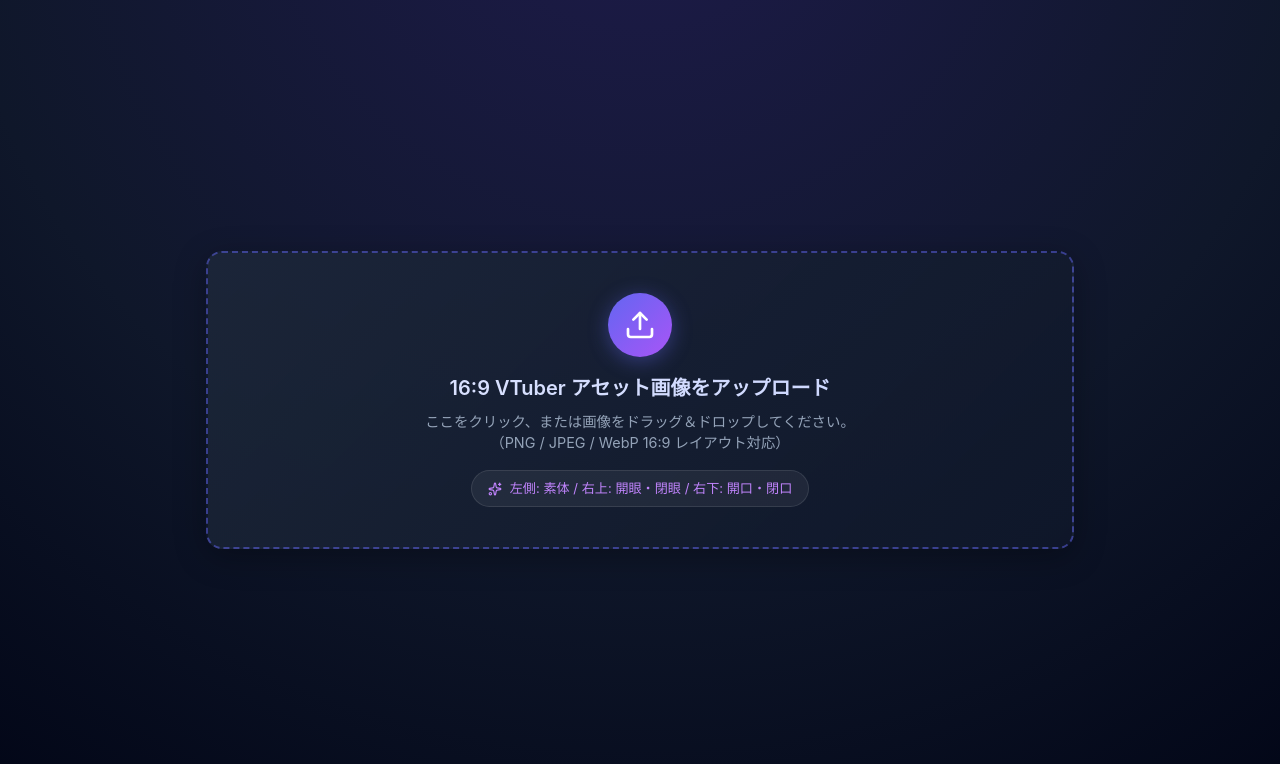
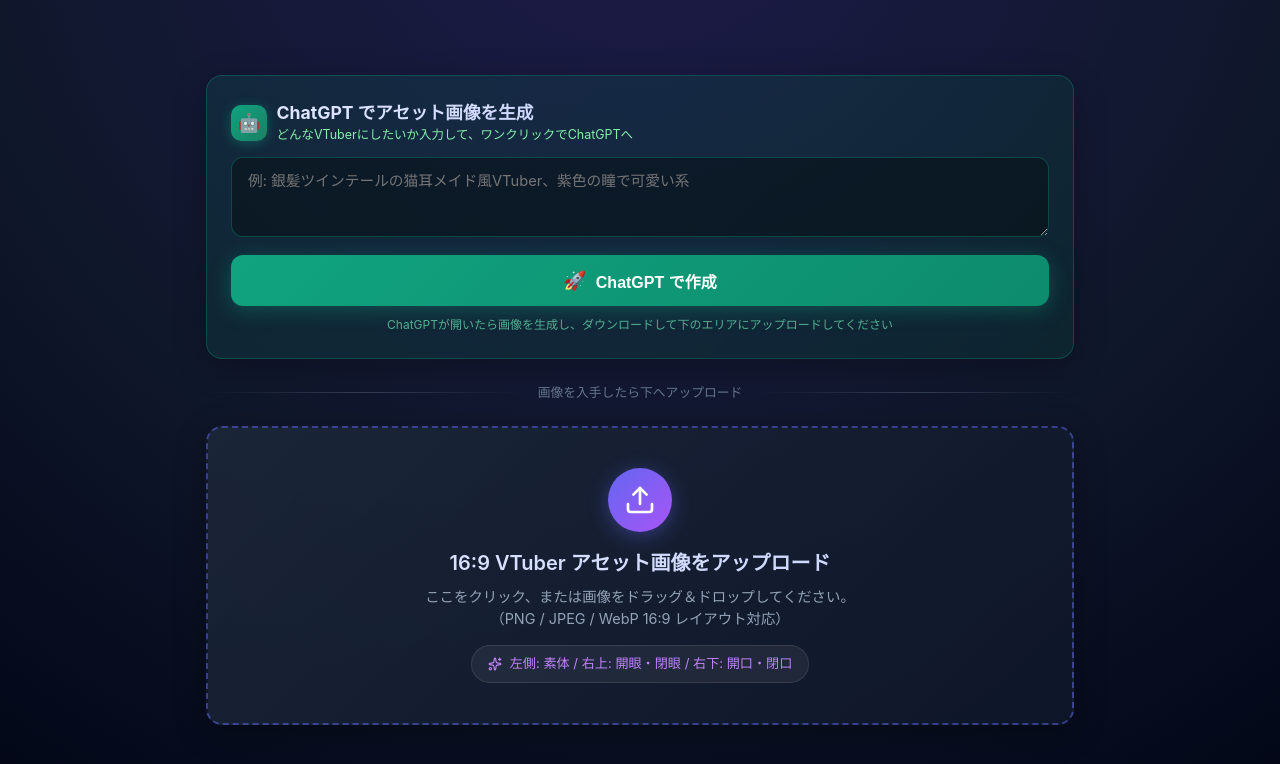
Before and after one commit to amfmu49-spec/instant-vtuber, a React (Vite) app: page /#/settings in a window 1280 px wide. Shown: the top 764 px of the page. Built offline with nearby package versions, Linux system fonts and the light colour scheme.

Commit message:
Add_ChatGPT_VTuber_generator_with_textarea_and_prompt_builder

```diff
--- a/src/components/AssetUpload169.tsx
+++ b/src/components/AssetUpload169.tsx
@@ -138,8 +138,145 @@
     navigate('/main');
   };
 
+  const [vtuberDescription, setVtuberDescription] = useState<string>('');
+
+  const ASSET_SHEET_PROMPT = `A high-resolution VTuber asset sheet designed for Live2D animation, in a clean 16:9 layout on a transparent or plain white background.
+
+The canvas is divided vertically into two halves:
+
+LEFT HALF:
+A front-facing anime-style character bust (from chest up), with full hair, head, and body details.
+The face is mostly blank, but includes a simple, cleanly drawn nose (small anime-style nose).
+There are no eyes, no mouth, no eyebrows, only the nose is present.
+The face area is smooth and clean, designed as a base layer for facial parts.
+
+RIGHT HALF:
+Organized expression parts for the same character, neatly arranged and clearly separated:
+
+* Both eyes open (neutral expression)
+* Both eyes closed
+* Mouth open
+* Mouth neutral (closed, straight line)
+
+All parts must match perfectly in style, size, and alignment with the base face on the left.
+Use crisp anime-style linework, soft shading, and consistent lighting.
+
+The character should have a modern VTuber aesthetic (clean, appealing, slightly stylized, suitable for streaming avatar use).
+
+Ensure precise alignment and spacing for easy rigging in Live2D.
+No background clutter, no text, no watermark.`;
+
+  const handleOpenChatGPT = () => {
+    const fullPrompt = vtuberDescription.trim()
+      ? `${vtuberDescription.trim()}\n\n${ASSET_SHEET_PROMPT}`
+      : ASSET_SHEET_PROMPT;
+    const encodedPrompt = encodeURIComponent(fullPrompt);
+    window.open(`https://chatgpt.com/?q=${encodedPrompt}`, '_blank');
+  };
+
   return (
     <div style={{ display: 'flex', flexDirection: 'column', gap: '1.5rem' }}>
+
+      {/* ── ChatGPT VTuber Generator Section ── */}
+      <div style={{
+        borderRadius: '16px',
+        padding: '1.5rem',
+        background: 'linear-gradient(135deg, rgba(16, 163, 127, 0.12), rgba(6, 78, 59, 0.25))',
+        border: '1px solid rgba(16, 163, 127, 0.3)',
+        boxShadow: '0 8px 32px rgba(0,0,0,0.25)',
+      }}>
+        <div style={{ display: 'flex', alignItems: 'center', gap: '0.6rem', marginBottom: '0.75rem' }}>
+          <div style={{
+            width: '36px', height: '36px', borderRadius: '10px',
+            background: 'linear-gradient(135deg, #10a37f, #1a7f64)',
+            display: 'flex', alignItems: 'center', justifyContent: 'center',
+            boxShadow: '0 2px 12px rgba(16, 163, 127, 0.4)',
+            fontSize: '18px',
+          }}>🤖</div>
+          <div>
+            <h3 style={{ fontSize: '1.1rem', fontWeight: 700, color: '#f0fdf4', margin: 0 }}>
+              ChatGPT でアセット画像を生成
+            </h3>
+            <p style={{ fontSize: '0.78rem', color: '#86efac', margin: 0 }}>
+              どんなVTuberにしたいか入力して、ワンクリックでChatGPTへ
+            </p>
+          </div>
+        </div>
+
+        <textarea
+          value={vtuberDescription}
+          onChange={(e) => setVtuberDescription(e.target.value)}
+          placeholder="例: 銀髪ツインテールの猫耳メイド風VTuber、紫色の瞳で可愛い系"
+          style={{
+            width: '100%',
+            minHeight: '80px',
+            padding: '0.75rem 1rem',
+            borderRadius: '12px',
+            border: '1px solid rgba(16, 163, 127, 0.35)',
+            background: 'rgba(0, 0, 0, 0.35)',
+            color: '#f0fdf4',
+            fontSize: '0.92rem',
+            lineHeight: 1.6,
+            resize: 'vertical',
+            outline: 'none',
+            fontFamily: 'inherit',
+            boxSizing: 'border-box',
+            transition: 'border-color 0.2s ease',
+          }}
+          onFocus={(e) => { e.currentTarget.style.borderColor = 'rgba(16, 163, 127, 0.7)'; }}
+          onBlur={(e) => { e.currentTarget.style.borderColor = 'rgba(16, 163, 127, 0.35)'; }}
+        />
+
+        <button
+          onClick={handleOpenChatGPT}
+          style={{
+            marginTop: '0.75rem',
+            width: '100%',
+            padding: '0.85rem 1.5rem',
+            borderRadius: '12px',
+            border: 'none',
+            background: 'linear-gradient(135deg, #10a37f, #0d8c6d)',
+            color: '#ffffff',
+            fontSize: '1rem',
+            fontWeight: 700,
+            cursor: 'pointer',
+            display: 'flex',
+            alignItems: 'center',
+            justifyContent: 'center',
+            gap: '0.6rem',
+            transition: 'all 0.2s ease',
+            boxShadow: '0 4px 20px rgba(16, 163, 127, 0.35)',
+          }}
+          onMouseEnter={(e) => {
+            e.currentTarget.style.transform = 'translateY(-1px)';
+            e.currentTarget.style.boxShadow = '0 6px 28px rgba(16, 163, 127, 0.5)';
+          }}
+          onMouseLeave={(e) => {
+            e.currentTarget.style.transform = 'translateY(0)';
+            e.currentTarget.style.boxShadow = '0 4px 20px rgba(16, 163, 127, 0.35)';
+          }}
+        >
+          <span style={{ fontSize: '1.15rem' }}>🚀</span>
+          ChatGPT で作成
+        </button>
+
+        <p style={{
+          fontSize: '0.75rem', color: '#6ee7b7', margin: '0.6rem 0 0 0',
+          textAlign: 'center', opacity: 0.7
+        }}>
+          ChatGPTが開いたら画像を生成し、ダウンロードして下のエリアにアップロードしてください
+        </p>
+      </div>
+
+      {/* ── Divider ── */}
+      <div style={{
+        display: 'flex', alignItems: 'center', gap: '1rem',
+        color: '#64748b', fontSize: '0.8rem',
+      }}>
+        <div style={{ flex: 1, height: '1px', background: 'linear-gradient(to right, transparent, rgba(100,116,139,0.4), transparent)' }} />
+        <span>画像を入手したら下へアップロード</span>
+        <div style={{ flex: 1, height: '1px', background: 'linear-gradient(to right, transparent, rgba(100,116,139,0.4), transparent)' }} />
+      </div>
 
       {/* Upload Zone Header */}
       <div
```
